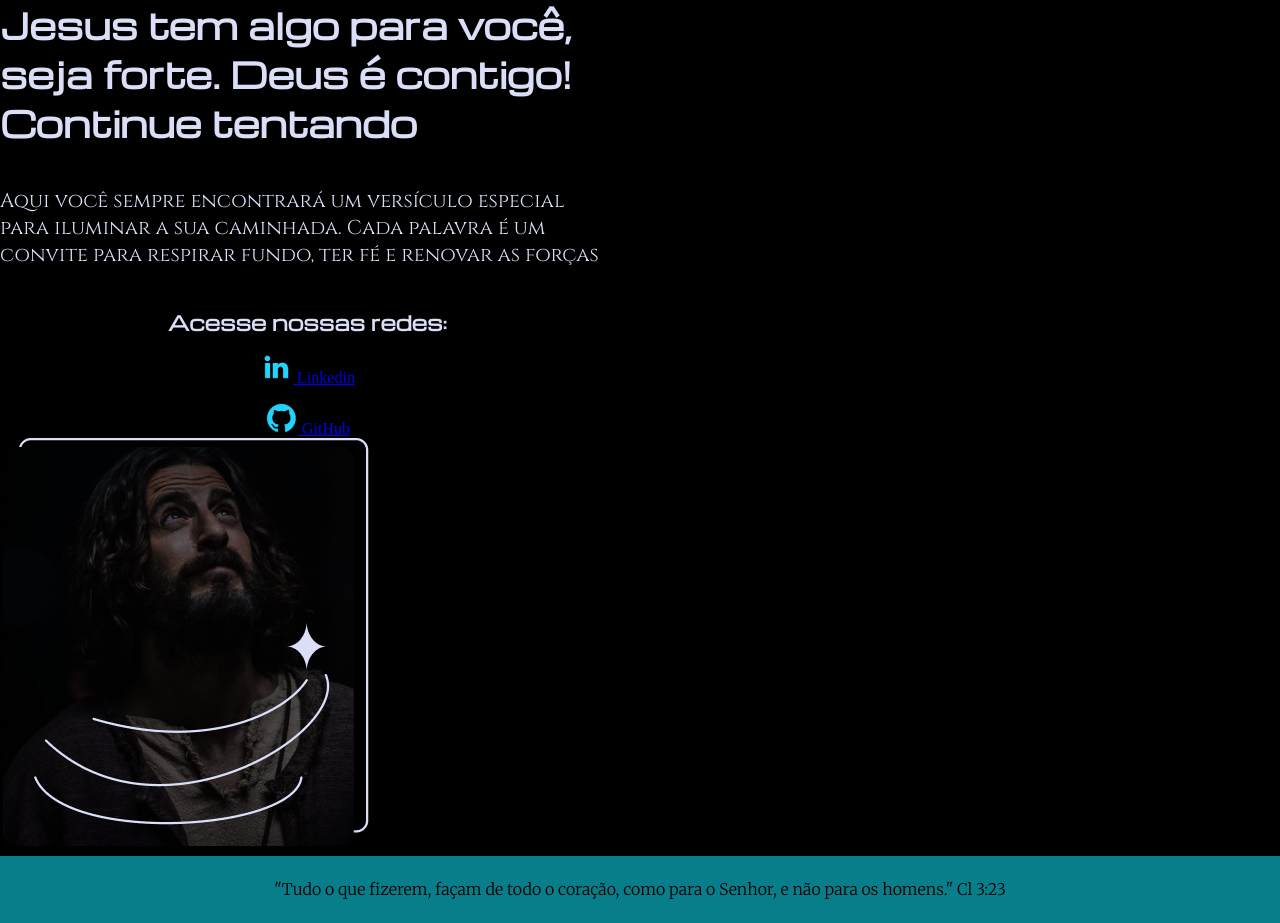
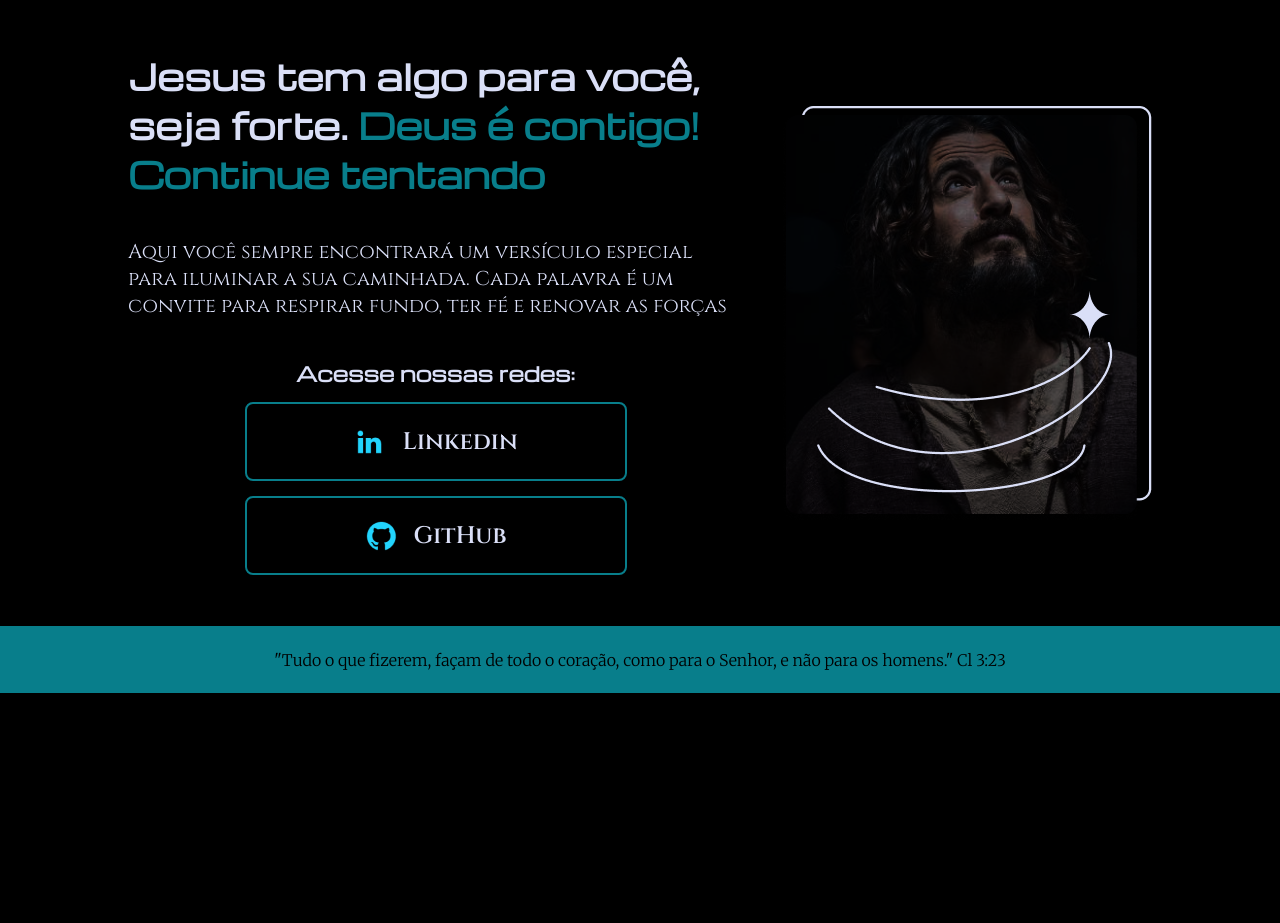
Before and after one commit to Lucastrovo/ProjetoBiblia, a plain HTML site: page index.html in a window 1280 px wide. After the commit the page ends 800 px from the top, so only its background shows below. Drawn offline with nearby package versions, Linux system fonts and the light colour scheme; a web font is replaced by a local one.

Commit message:
atualização rodape

```diff
--- a/style.css
+++ b/style.css
@@ -5,23 +5,7 @@ padding: 0;}
 
 
 body {
-<<<<<<< HEAD
-<<<<<<< HEAD
-    /* height: 100vh; */
     box-sizing: border-box;
-    background-color:black;
-    color: #DADFF7;
-=======
-  height: 100vh;
-  background-color: black;
-  color: #DADFF7;
->>>>>>> 9c70aec (Atualiza CSS responsivo)
-}
-=======
-    box-sizing: border-box;
-        height: 100vh;
->>>>>>> 826cde2 (atualizei os botoes clicaveis e arrumei o tamanho)
-
     background-color:black;
     color: #DADFF7;
 }
@@ -31,12 +15,7 @@ body {
 }
 
 .apresentacao {
-<<<<<<< HEAD
-<<<<<<< HEAD
-padding: 4% 10%;
-=======
-    margin: 4% 10%;
->>>>>>> 826cde2 (atualizei os botoes clicaveis e arrumei o tamanho)
+    padding: 4% 10%;
 display: flex;
 align-items: center;
 justify-content: space-between;
@@ -62,16 +41,6 @@ flex-direction: column;
 align-items: center;
 justify-content: space-between;
 gap: 15px;
-<<<<<<< HEAD
-=======
-  margin: 4% 10%;
-  display: flex;
-  align-items: center;
-  justify-content: space-between;
-  flex-wrap: wrap; /* permite quebrar linha em telas pequenas */
->>>>>>> 9c70aec (Atualiza CSS responsivo)
-=======
->>>>>>> 826cde2 (atualizei os botoes clicaveis e arrumei o tamanho)
 }
 
 .apresentacao__links__subtitulo{
@@ -80,10 +49,6 @@ gap: 15px;
 
 }
 
-<<<<<<< HEAD
-<<<<<<< HEAD
-=======
->>>>>>> 826cde2 (atualizei os botoes clicaveis e arrumei o tamanho)
 .apresentacao__links__botoes{
     display: flex;
     justify-content: center;
@@ -98,30 +63,16 @@ gap: 15px;
     text-decoration: none;
     color:#DADFF7;
     font-family: "Cinzel", serif;
-<<<<<<< HEAD
 }
 .apresentacao__links__botoes:hover {
     cursor: pointer;
     background-color: #272727;
 }
-
 .rodape{
-padding: 23.3px;
-    color: black;
-    background-color: #087E8B;
-    text-align: center;
-    font-family: "Merriweather", serif;;
-    font-weight: 300;
-=======
-/* Textos */
-.apresentacao__conteudo__titulo {
-  font-size: 2rem; /* unidades relativas */
-  font-family: "Michroma", sans-serif;
->>>>>>> 9c70aec (Atualiza CSS responsivo)
-=======
->>>>>>> 826cde2 (atualizei os botoes clicaveis e arrumei o tamanho)
+  padding: 23.3px;
+  font-family: "Merriweather", serif;
+  font-weight: 300;
+  text-align: center;
+  color: black;
+  background-color: #087E8B;
 }
-.apresentacao__links__botoes:hover {
-    cursor: pointer;
-    background-color: #272727;
-}
```
